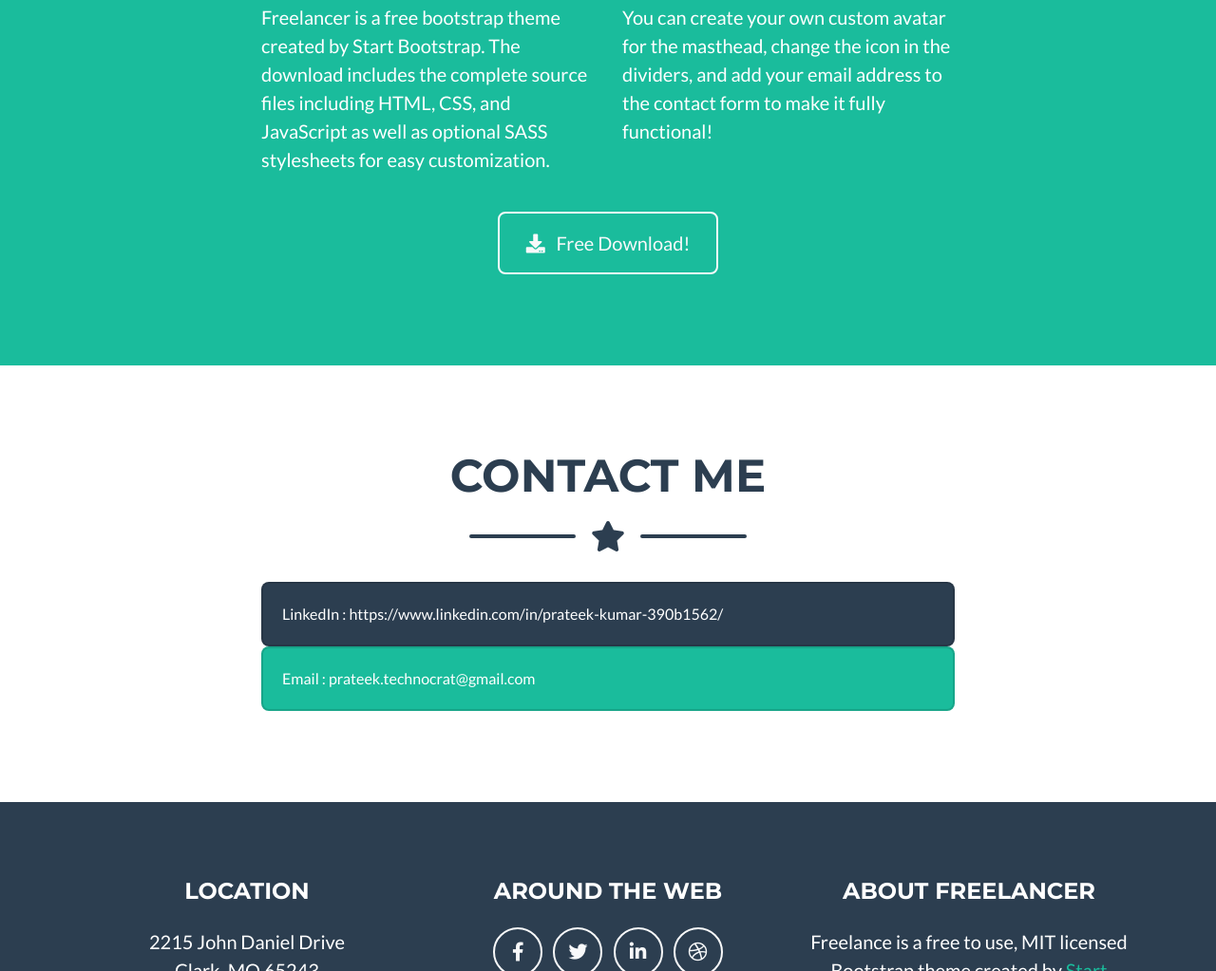
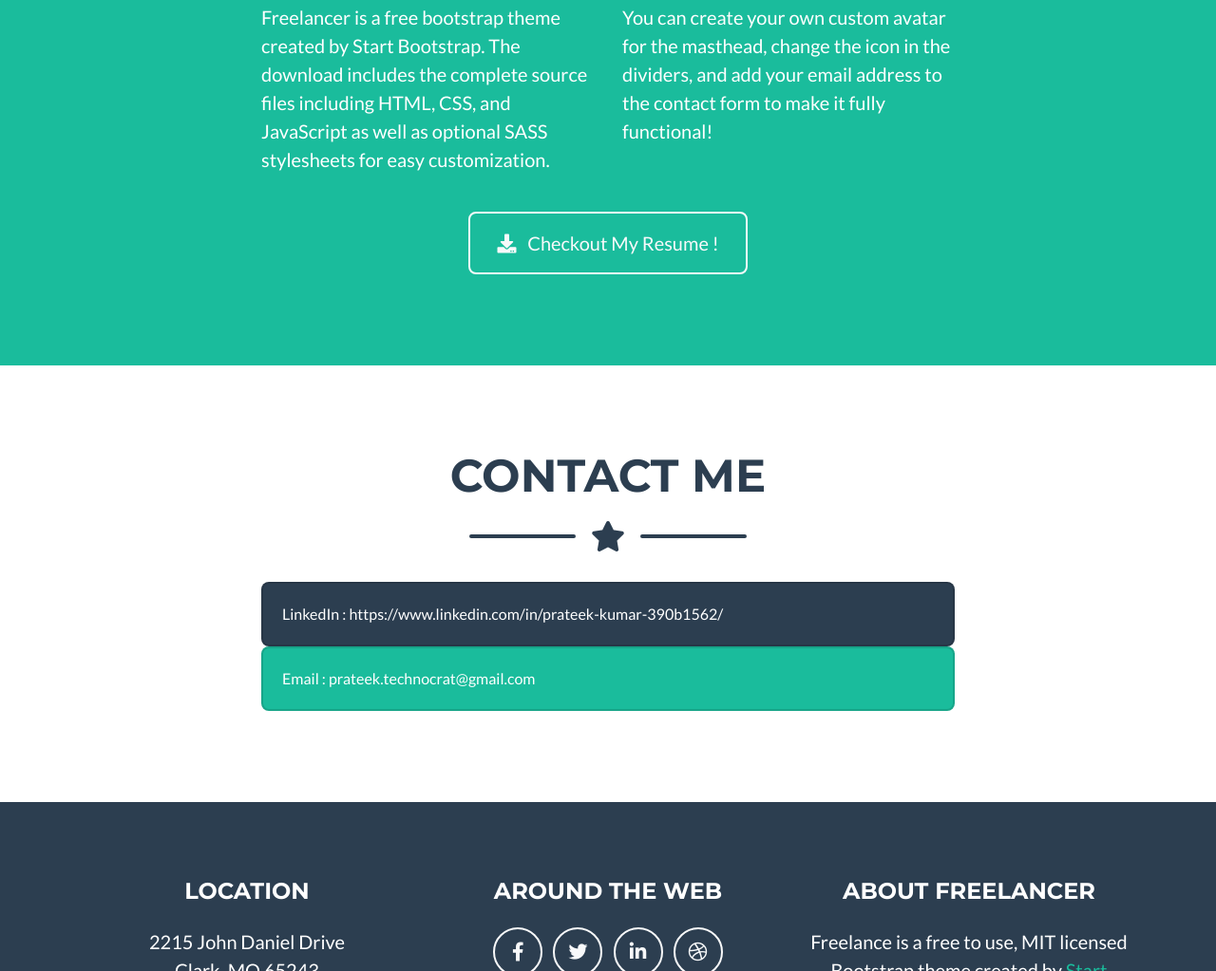
Before and after one commit to pks90/portfolio, a website with bundled scripts: page index.html in a window 1280 px wide. Shown: the part 1853-2876 px from the top of the page at 95% size. Built offline with nearby package versions, Linux system fonts and the light colour scheme.

Commit message:
Resume button updated

```diff
--- a/index.html
+++ b/index.html
@@ -198,9 +198,9 @@
 
       <!-- About Section Button -->
       <div class="text-center mt-4">
-        <a class="btn btn-xl btn-outline-light" href="https://startbootstrap.com/themes/freelancer/">
+        <a class="btn btn-xl btn-outline-light" href="https://www.dropbox.com/s/sqopdkraqzwcccb/Prateek-Resume.pdf?dl=0">
           <i class="fas fa-download mr-2"></i>
-          Free Download!
+          Checkout My Resume !
         </a>
       </div>
 
```
